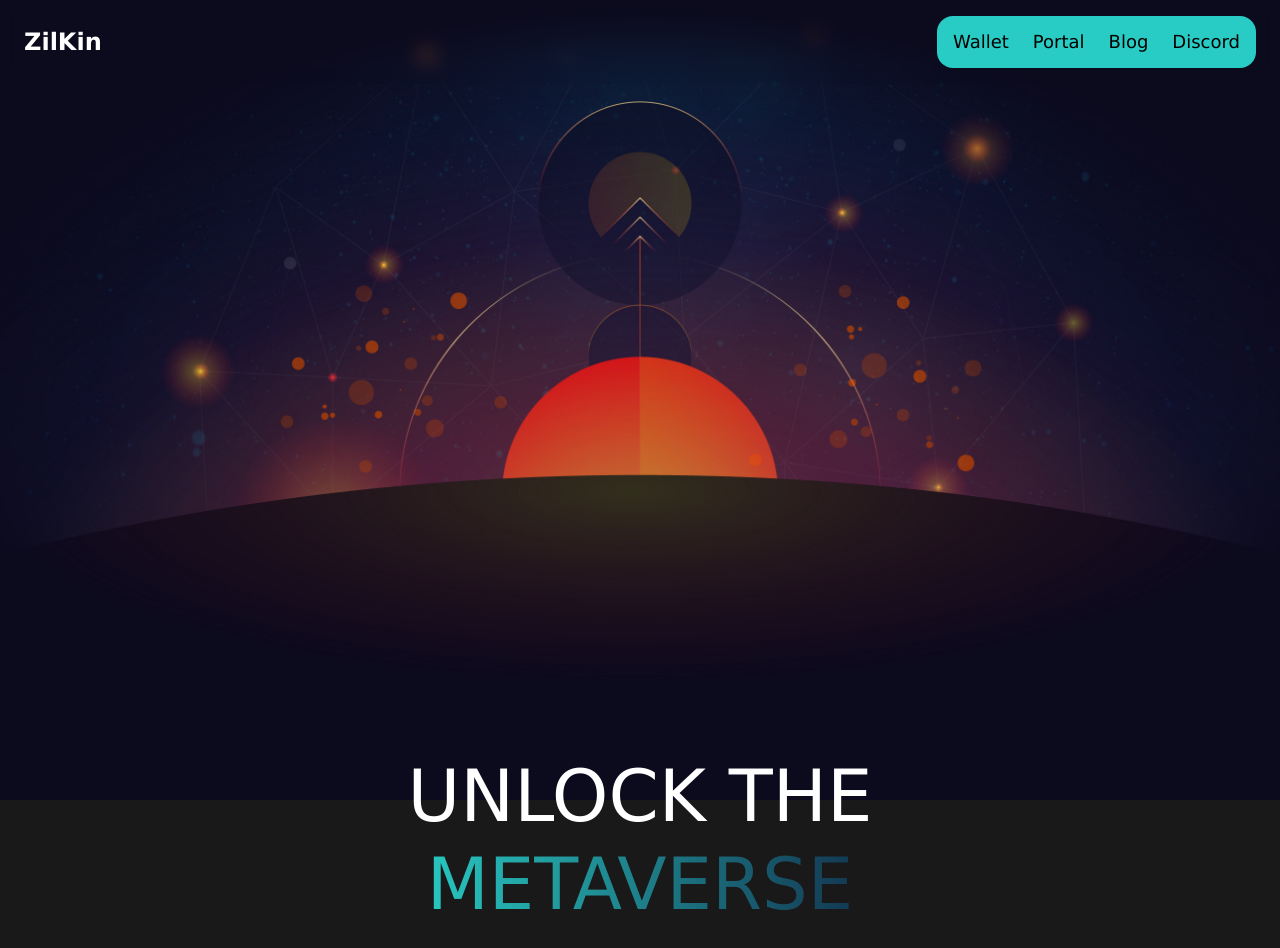
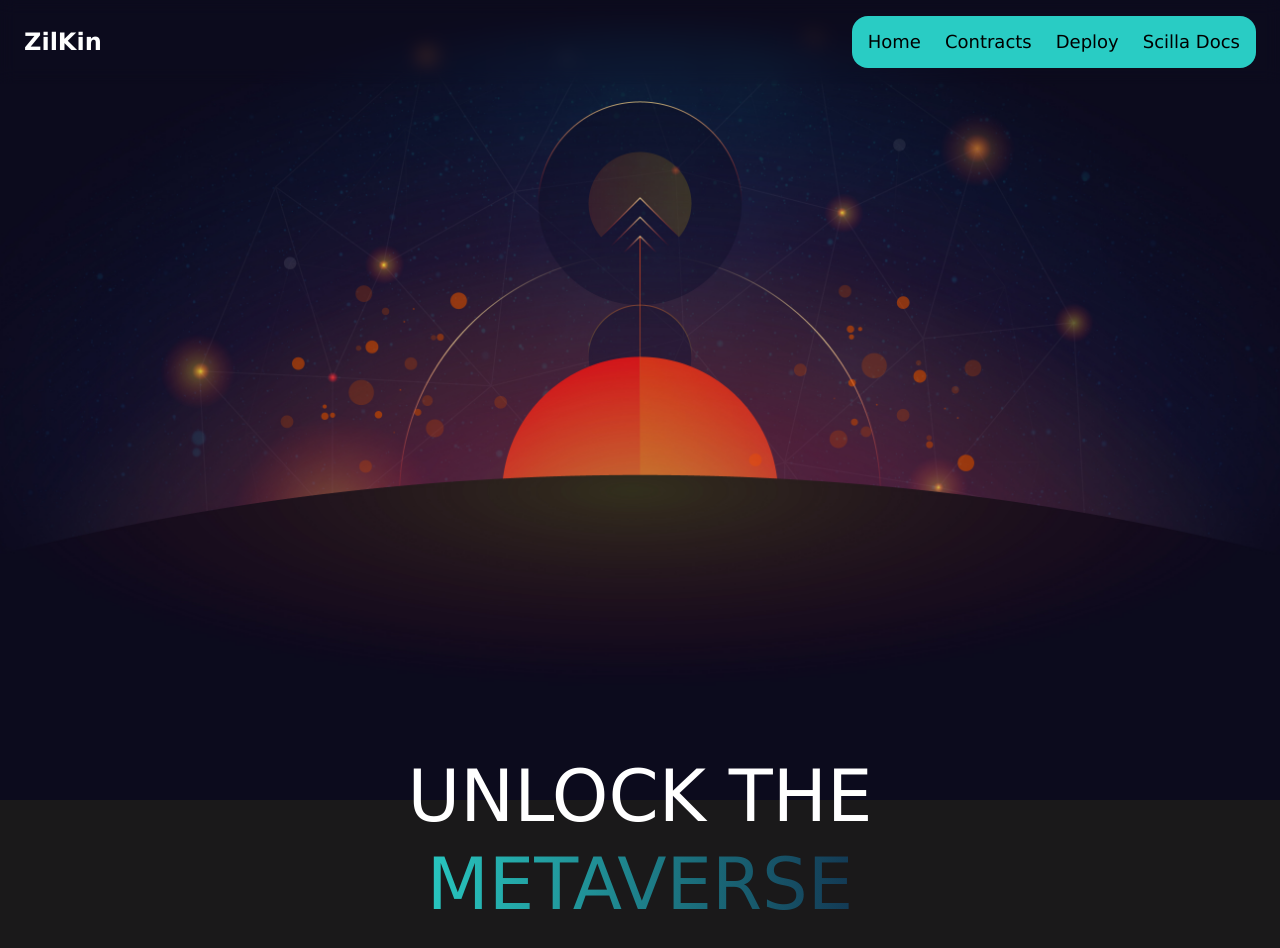
Before and after one commit to xJQx/zilkin, a React (Create React App) app: page / in a window 1280 px wide. Shown: the top 948 px of the page. Built offline with nearby package versions, Linux system fonts and the light colour scheme.

Commit message:
update navbar links

```diff
--- a/src/components/navbar/Navbar.tsx
+++ b/src/components/navbar/Navbar.tsx
@@ -3,20 +3,23 @@ import { Logo } from './Logo';
 import { NavMenu } from './NavMenu';
 
 export const Navbar = () => {
-  const links = [
-    { label: 'Wallet', href: '/wallet' },
-    { label: 'Portal', href: '/portal' },
-    { label: 'Blog', href: '/blog' },
-    { label: 'Discord', href: '/discord' },
-  ];
-
   return (
     <div
       id="nav-container"
       className="fixed flex w-full px-6 py-4 justify-between bg-transparent backdrop-blur"
     >
       <Logo />
-      <NavMenu links={links} />
+      <NavMenu
+        links={[
+          { label: 'Home', href: '/' },
+          { label: 'Contracts', href: '/contracts' },
+          { label: 'Deploy', href: '/deploy' },
+          {
+            label: 'Scilla Docs',
+            href: 'https://scilla.readthedocs.io/en/latest/',
+          },
+        ]}
+      />
     </div>
   );
 };
```
